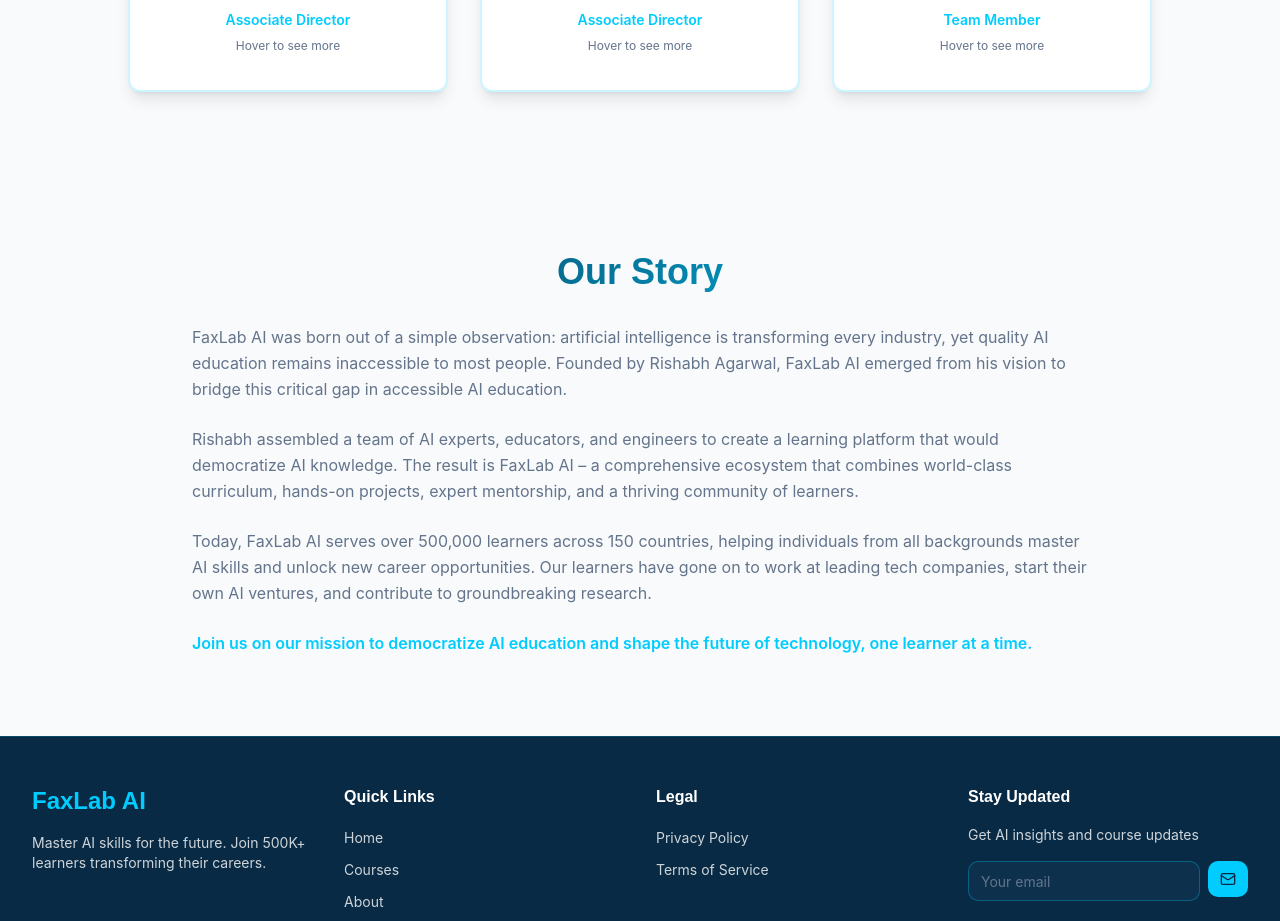
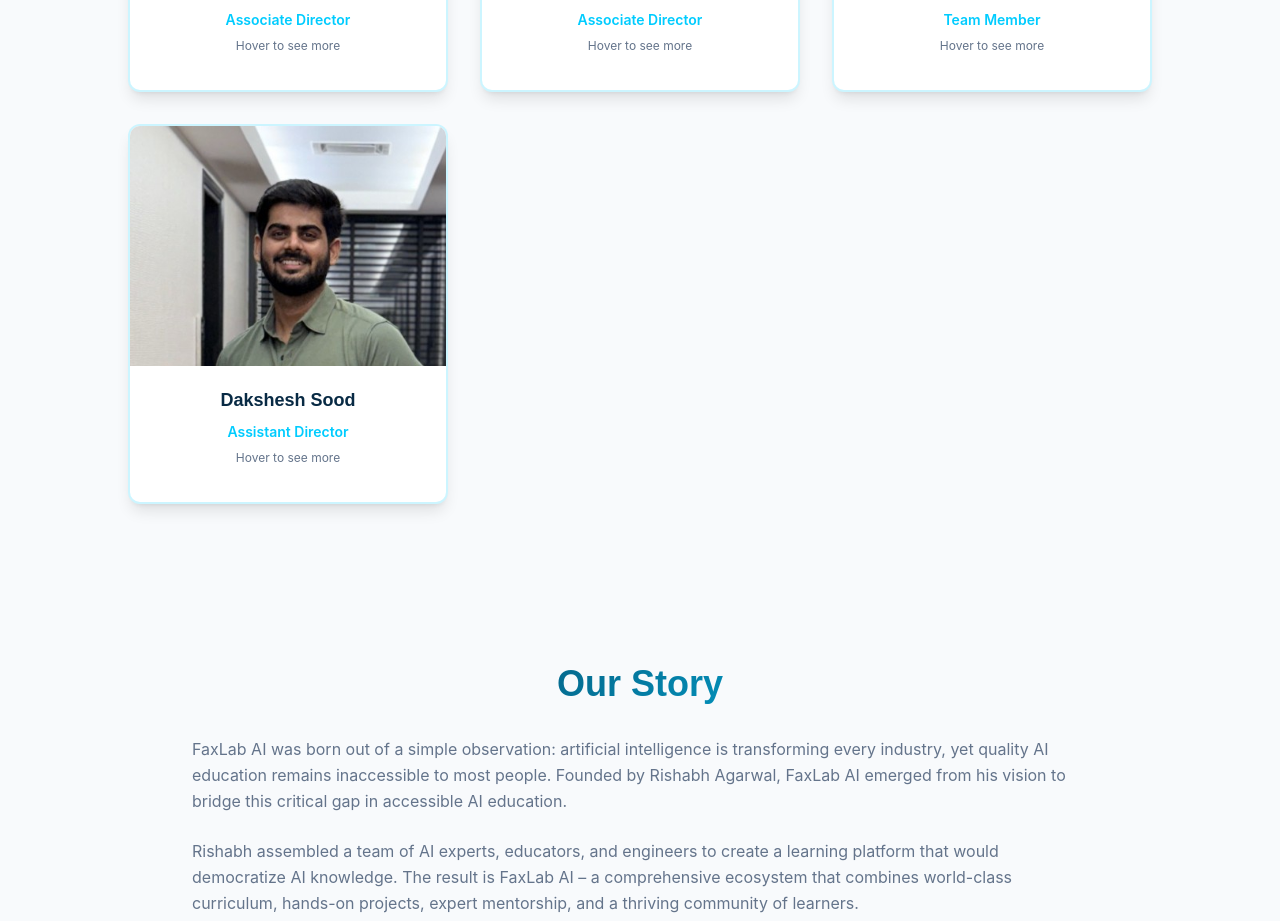
Before and after one commit to Canni24/futura-ai-path, a React (Vite) app: page /about in a window 1280 px wide. Shown: the part 3048-3969 px from the top of the page. Built offline with nearby package versions, Linux system fonts and the light colour scheme; the HTML template or start-up script is replaced by a standard one.

Commit message:
Add Dakshesh to team
Co-authored-by: Canni24 <167606957+Canni24@users.noreply.github.com>

```diff
--- a/src/pages/About.tsx
+++ b/src/pages/About.tsx
@@ -55,6 +55,13 @@ const teamMembers = [
     image: teamMeghnaImage,
     linkedinUrl: "https://www.linkedin.com/in/meghna-nag-5247b33a/",
     bio: "Contributing to FaxLab AI's mission with dedication and expertise.",
+  },
+  {
+    name: "Dakshesh Sood",
+    role: "Assistant Director",
+    image: teamDaksheshImage,
+    linkedinUrl: "https://www.linkedin.com/in/daksheshsood",
+    bio: "Supporting FaxLab AI's growth and operations with strategic insight and dedication.",
   },
 ];
 
```
